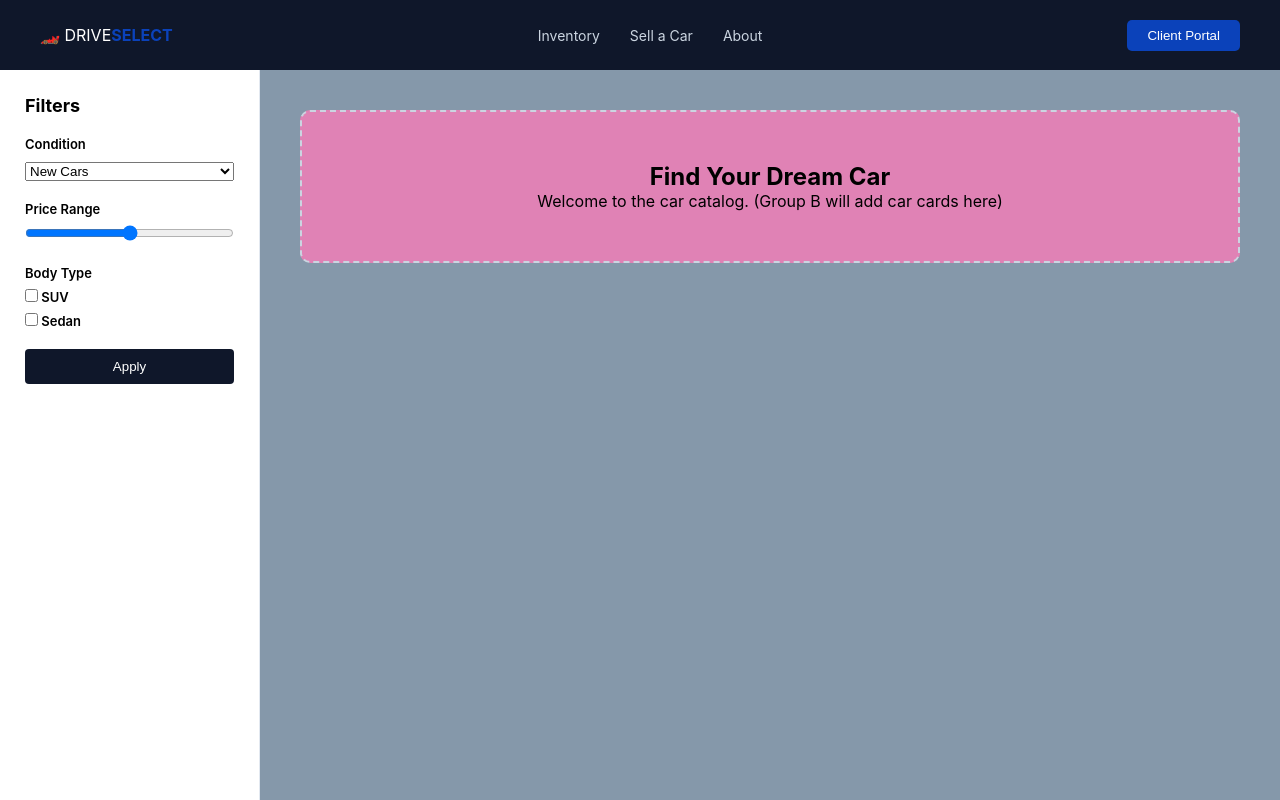
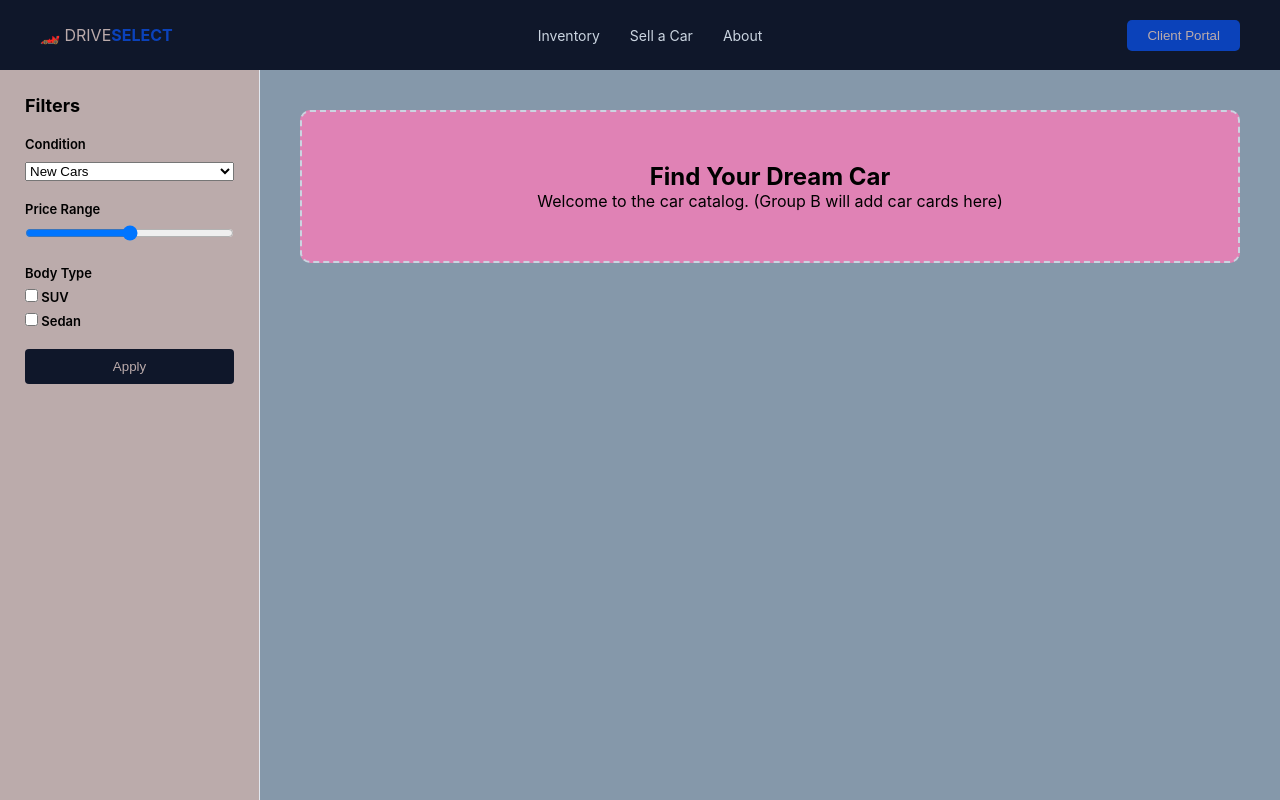
Before and after one commit to maminebnr/formation-git, a plain HTML site: page index.html in a window 1280 px wide. Drawn offline with Linux system fonts and the light colour scheme.

Commit message:
update style.css

```diff
--- a/style.css
+++ b/style.css
@@ -14,7 +14,7 @@ body { font-family: 'Inter', sans-serif; background: var(--light-bg); }
 .ga-navbar {
     height: var(--nav-h);
     background: var(--dark);
-    color: white;
+    color: rgb(187, 171, 171);
     display: flex;
     justify-content: space-between;
     align-items: center;
@@ -26,14 +26,14 @@ body { font-family: 'Inter', sans-serif; background: var(--light-bg); }
 .ga-logo span { color: var(--primary); font-weight: bold; }
 .ga-nav-links { display: flex; list-style: none; gap: 30px; }
 .ga-nav-links a { color: #cbd5e1; text-decoration: none; font-size: 14px; }
-.ga-btn-login { background: var(--primary); color: white; border: none; padding: 8px 20px; border-radius: 5px; cursor: pointer; }
+.ga-btn-login { background: var(--primary); color: rgb(187, 171, 171); border: none; padding: 8px 20px; border-radius: 5px; cursor: pointer; }
 
 /* [GROUP A] SIDEBAR STYLES */
 .ga-layout-wrapper { display: flex; margin-top: var(--nav-h); }
 
 .ga-sidebar {
     width: var(--side-w);
-    background: white;
+    background: rgb(187, 171, 171);
     height: calc(100vh - var(--nav-h));
     position: fixed;
     border-right: 1px solid #e2e8f0;
@@ -44,7 +44,7 @@ body { font-family: 'Inter', sans-serif; background: var(--light-bg); }
 .ga-filter-item { margin-bottom: 20px; }
 .ga-filter-item label { display: block; font-size: 13px; font-weight: 600; margin-bottom: 8px; }
 .ga-filter-item select, input[type="range"] { width: 100%; }
-.ga-filter-btn { width: 100%; background: var(--dark); color: white; border: none; padding: 10px; border-radius: 4px; cursor: pointer; }
+.ga-filter-btn { width: 100%; background: var(--dark); color: rgb(187, 171, 171); border: none; padding: 10px; border-radius: 4px; cursor: pointer; }
 
 /* MAIN CONTENT (Others work here) */
 .content-area {
```
